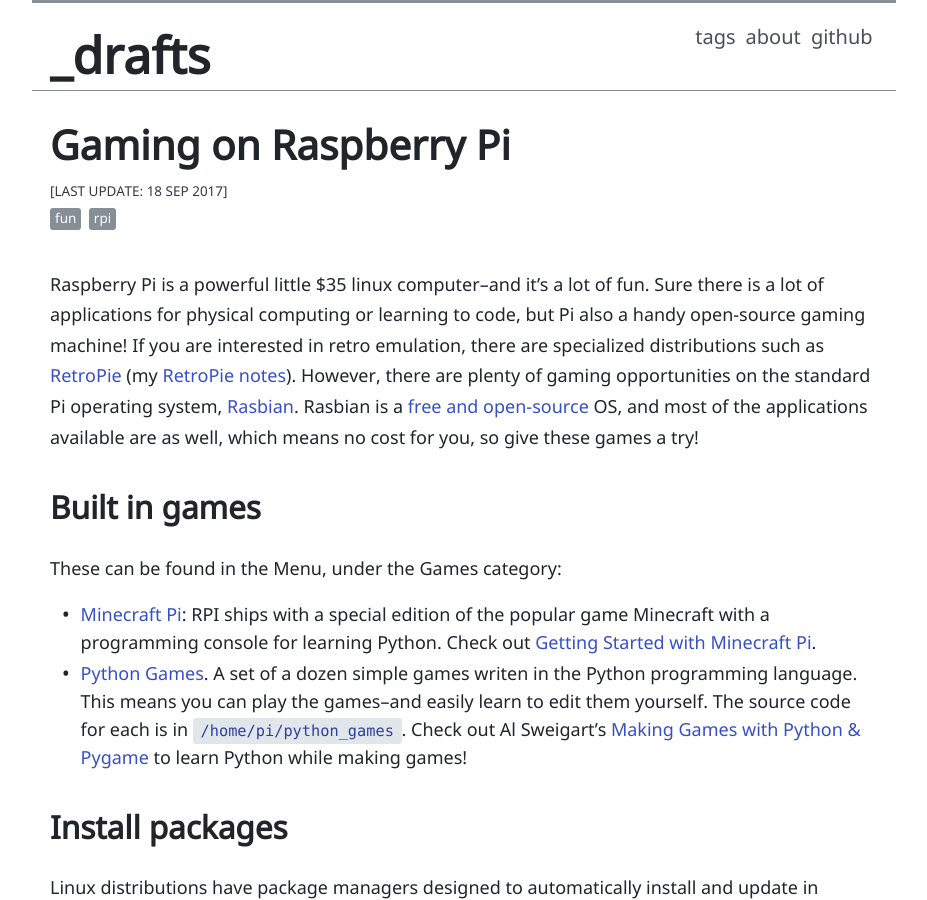
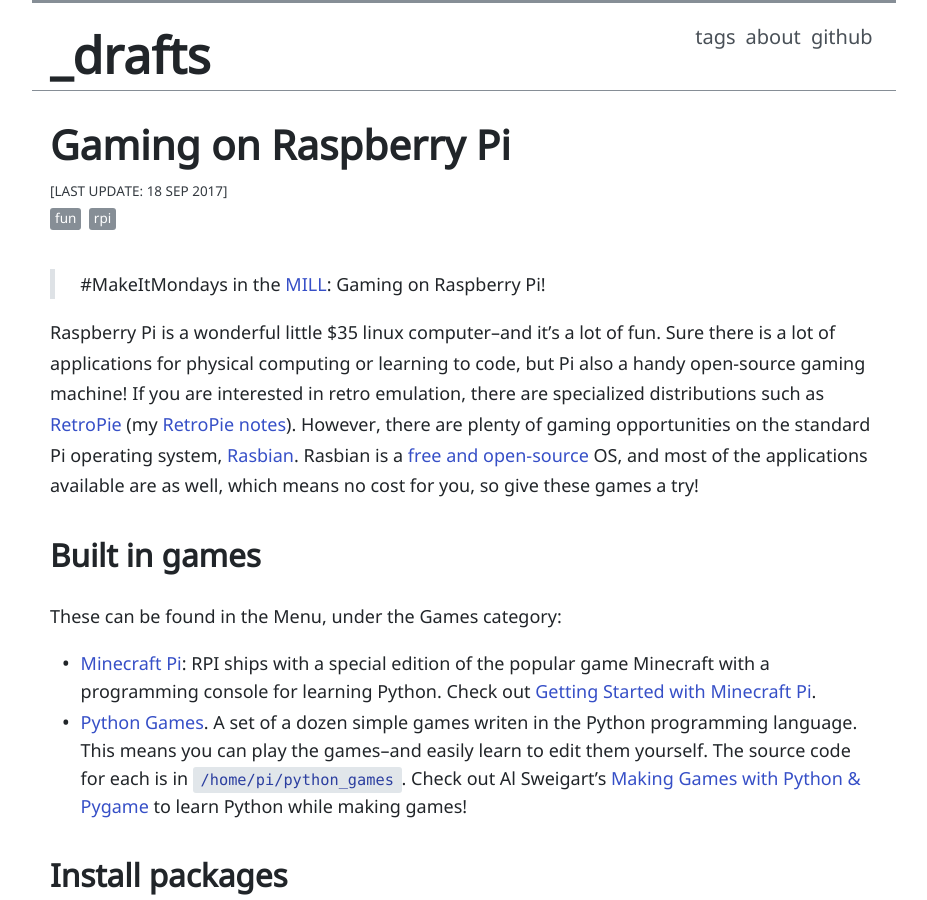
Before and after one commit to evanwill/_drafts, a Jekyll site: the page built from _notes/pi-gaming.md, in a window 1280 px wide and 900 px high. Shown: the whole window, without its empty margins (176-1103 px from the left). Built offline with Jekyll 4.4.1, drawn with Linux system fonts in a browser that asks for light colours.

Commit message:
Update pi-gaming.md

```diff
--- a/_notes/pi-gaming.md
+++ b/_notes/pi-gaming.md
@@ -5,7 +5,9 @@
 date: 2017-09-18
 ---
 
-Raspberry Pi is a powerful little $35 linux computer--and it's a lot of fun.
+> #MakeItMondays in the [MILL](https://mill.lib.uidaho.edu/): Gaming on Raspberry Pi!
+
+Raspberry Pi is a wonderful little $35 linux computer--and it's a lot of fun.
 Sure there is a lot of applications for physical computing or learning to code, but Pi also a handy open-source gaming machine!
 If you are interested in retro emulation, there are specialized distributions such as [RetroPie](https://retropie.org.uk/) (my [RetroPie notes](https://evanwill.github.io/_drafts/notes/retropie.html)).
 However, there are plenty of gaming opportunities on the standard Pi operating system, [Rasbian](https://www.raspberrypi.org/downloads/raspbian/).
```
